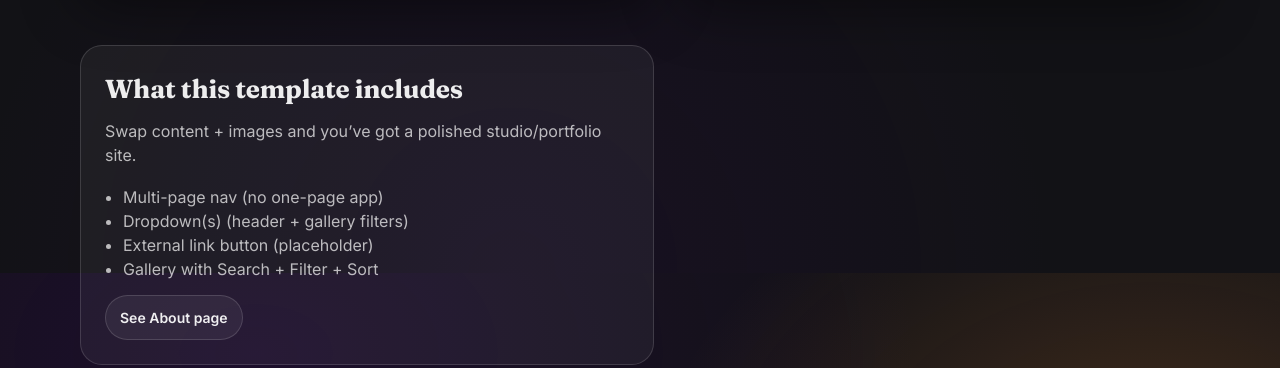
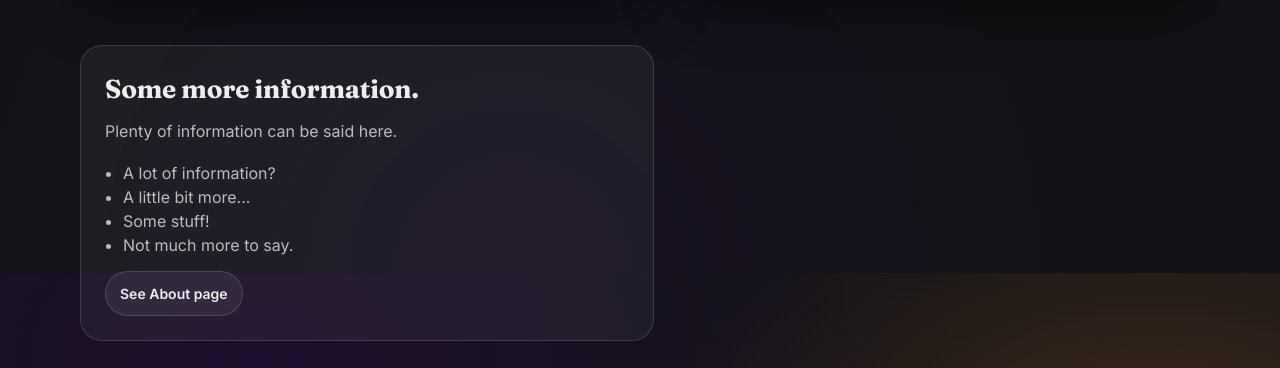
Before and after one commit to liamwheaton-software/BattlefieldPress_Demo, a plain HTML site: page index.html in a window 1280 px wide. Shown: the part 527-895 px from the top of the page. Drawn offline with Linux system fonts and the light colour scheme.

Commit message:
Updated plaaceholder

```diff
--- a/index.html
+++ b/index.html
@@ -86,15 +86,15 @@
     <section class="section">
       <div class="container split">
         <div class="panel">
-          <h2 class="section-title">What this template includes</h2>
+          <h2 class="section-title">Some more information.</h2>
           <p class="section-lead">
-            Swap content + images and you’ve got a polished studio/portfolio site.
+            Plenty of information can be said here.
           </p>
           <ul class="list">
-            <li>Multi-page nav (no one-page app)</li>
-            <li>Dropdown(s) (header + gallery filters)</li>
-            <li>External link button (placeholder)</li>
-            <li>Gallery with Search + Filter + Sort</li>
+            <li>A lot of information?</li>
+            <li>A little bit more...</li>
+            <li>Some stuff!</li>
+            <li>Not much more to say.</li>
           </ul>
           <div class="spacer"></div>
           <a class="btn" href="about.html">See About page</a>
```
